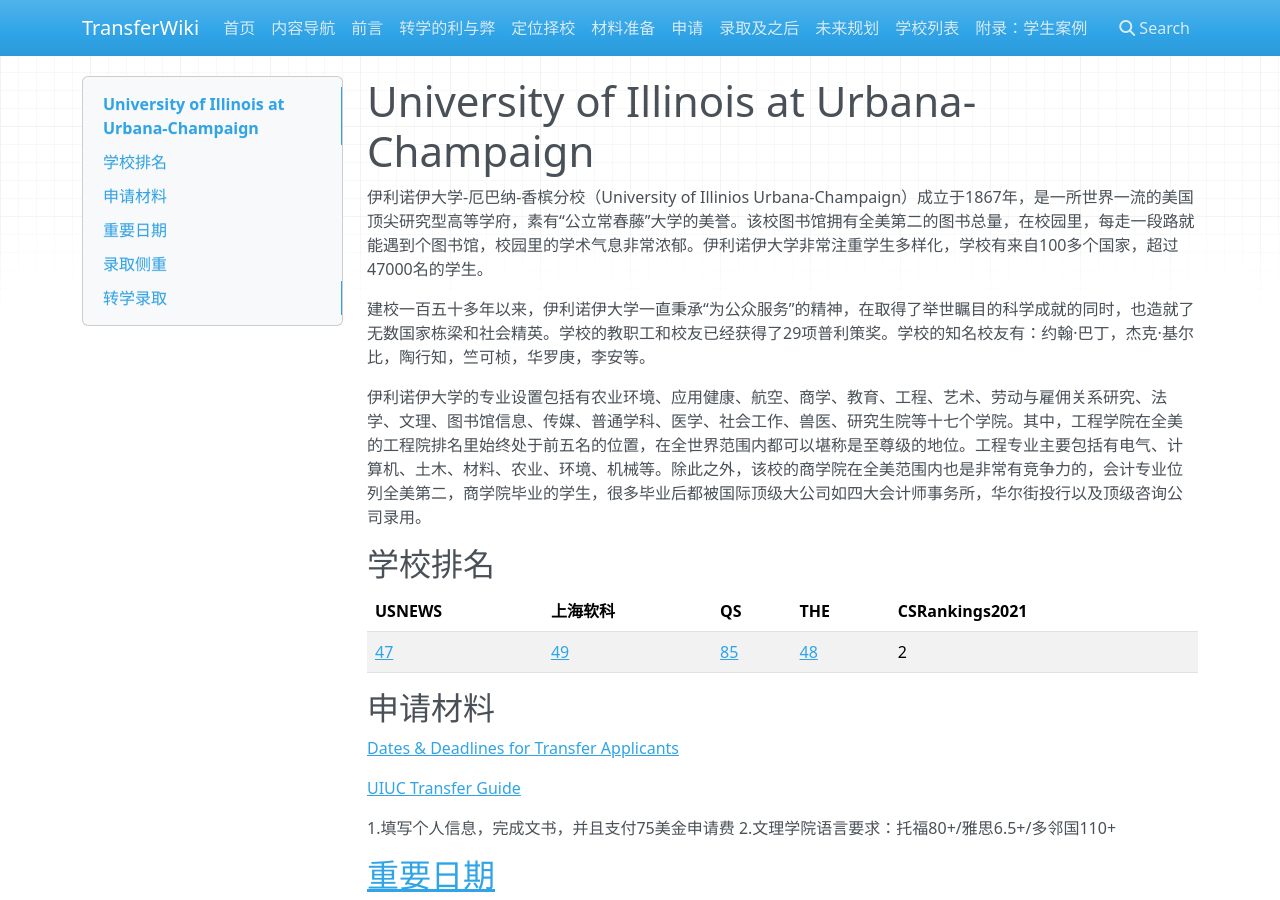
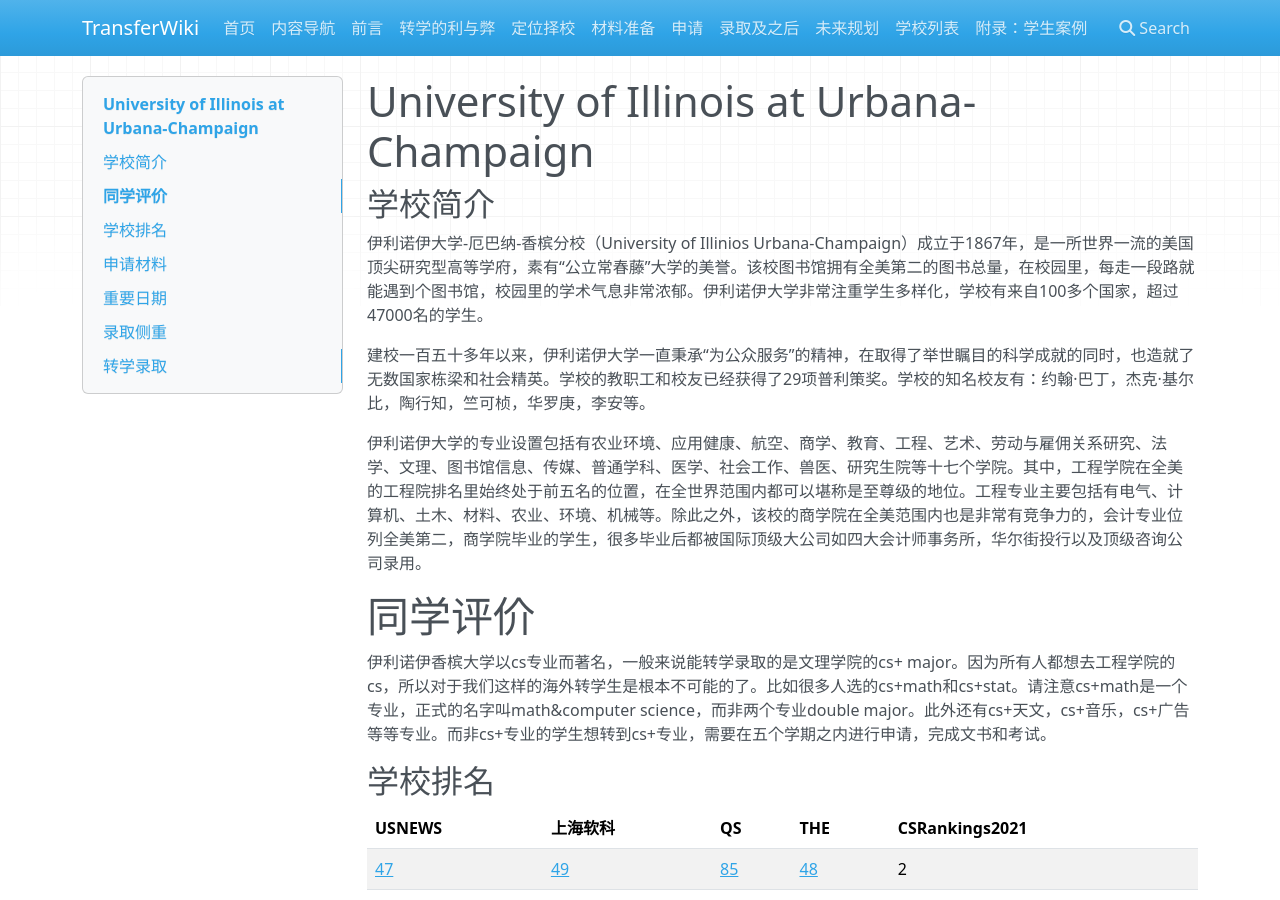
Before and after one commit to SihanXU/TransferWiki, an MkDocs documentation site: the page built from docs/schools/uiuc.md, in a window 1280 px wide and 900 px high. Built offline with MkDocs 1.6.1, drawn with Linux system fonts in a browser that asks for light colours; nearby versions of some CDN libraries.

Commit message:
Update uiuc.md

```diff
--- a/docs/schools/uiuc.md
+++ b/docs/schools/uiuc.md
@@ -1,10 +1,16 @@
 # University of Illinois at Urbana-Champaign
+
+## 学校简介
 
 伊利诺伊大学-厄巴纳-香槟分校（University of Illinios Urbana-Champaign）成立于1867年，是一所世界一流的美国顶尖研究型高等学府，素有“公立常春藤”大学的美誉。该校图书馆拥有全美第二的图书总量，在校园里，每走一段路就能遇到个图书馆，校园里的学术气息非常浓郁。伊利诺伊大学非常注重学生多样化，学校有来自100多个国家，超过47000名的学生。
 
 建校一百五十多年以来，伊利诺伊大学一直秉承“为公众服务”的精神，在取得了举世瞩目的科学成就的同时，也造就了无数国家栋梁和社会精英。学校的教职工和校友已经获得了29项普利策奖。学校的知名校友有：约翰·巴丁，杰克·基尔比，陶行知，竺可桢，华罗庚，李安等。
 
 伊利诺伊大学的专业设置包括有农业环境、应用健康、航空、商学、教育、工程、艺术、劳动与雇佣关系研究、法学、文理、图书馆信息、传媒、普通学科、医学、社会工作、兽医、研究生院等十七个学院。其中，工程学院在全美的工程院排名里始终处于前五名的位置，在全世界范围内都可以堪称是至尊级的地位。工程专业主要包括有电气、计算机、土木、材料、农业、环境、机械等。除此之外，该校的商学院在全美范围内也是非常有竞争力的，会计专业位列全美第二，商学院毕业的学生，很多毕业后都被国际顶级大公司如四大会计师事务所，华尔街投行以及顶级咨询公司录用。
+
+# 同学评价
+
+伊利诺伊香槟大学以cs专业而著名，一般来说能转学录取的是文理学院的cs+ major。因为所有人都想去工程学院的cs，所以对于我们这样的海外转学生是根本不可能的了。比如很多人选的cs+math和cs+stat。请注意cs+math是一个专业，正式的名字叫math&computer science，而非两个专业double major。此外还有cs+天文，cs+音乐，cs+广告等等专业。而非cs+专业的学生想转到cs+专业，需要在五个学期之内进行申请，完成文书和考试。
 
 ## 学校排名
 
```
